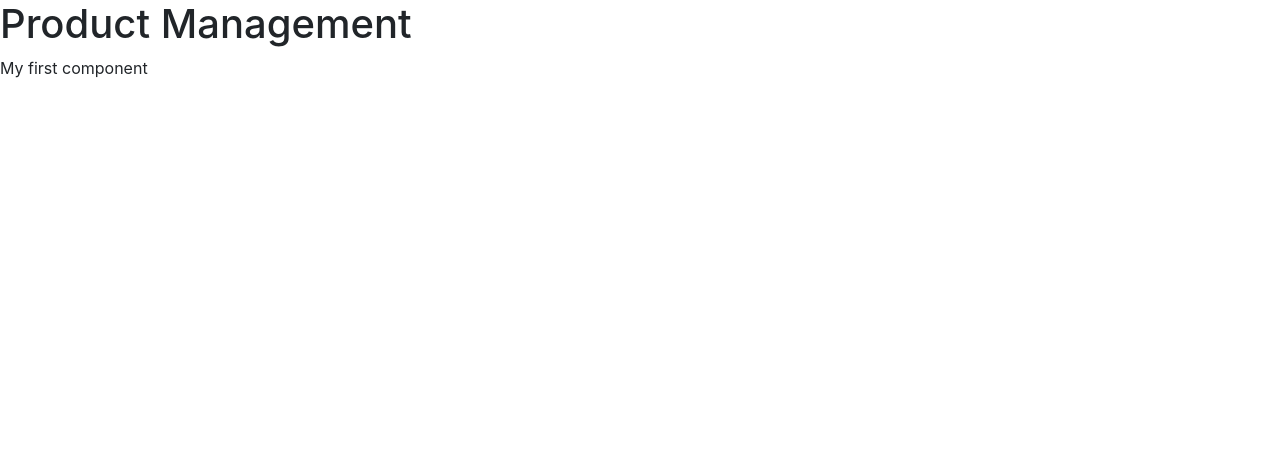
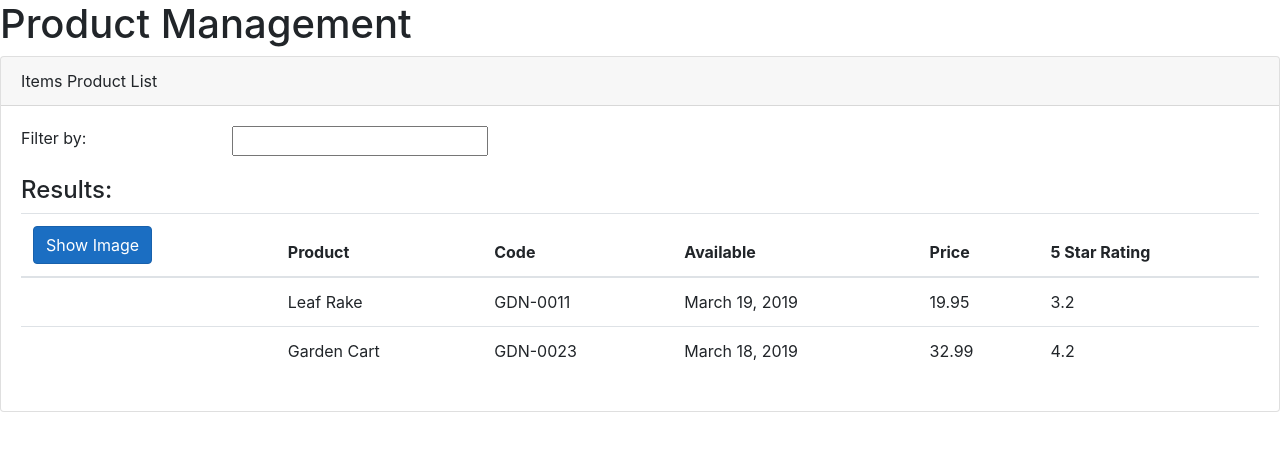
Before and after one commit to ampleecant/AngularGettingStarted, an Angular app in the folder AngularGettingStarted/ClientApp/: page / in a window 1280 px wide. Shown: the top 450 px of the page. Built offline with nearby package versions, Linux system fonts and the light colour scheme.

Commit message:
Directives, more components and ngfor/if

```diff
--- a/AngularGettingStarted/ClientApp/package.json
+++ b/AngularGettingStarted/ClientApp/package.json
@@ -23,8 +23,9 @@
     "@angular/router": "8.2.12",
     "@nguniversal/module-map-ngfactory-loader": "8.1.1",
     "aspnet-prerendering": "^3.0.1",
-    "bootstrap": "^4.3.1",
+    "bootstrap": "^4.5.0",
     "core-js": "^3.3.3",
+    "font-awesome": "^4.7.0",
     "jquery": "3.4.1",
     "oidc-client": "^1.9.1",
     "popper.js": "^1.16.0",
--- a/AngularGettingStarted/ClientApp/src/app/app.component.ts
+++ b/AngularGettingStarted/ClientApp/src/app/app.component.ts
@@ -5,11 +5,14 @@ import { Component } from '@angular/core';
   template: `
             <div>
               <h1> {{ pageTitle }} </h1>
-             <div>My first component</div>
+              <pm-products></pm-products>
             </div>
            `
 })
 
+  //page title property, one way binding { { } } - template expression
+  //we do state management through the class
+
 export class AppComponent {
   pageTitle = 'Product Management';
 }
--- /dev/null
+++ b/AngularGettingStarted/ClientApp/src/app/products/product-list.component.html
@@ -0,0 +1,64 @@
+<div class='card'>
+  <div class='card-header'>
+    {{pageTitle}}
+  </div>
+
+  <div class='card-body'>
+    <div class='row row-space'>
+      <div class='col-md-2'>
+        Filter by:
+      </div>
+      <div class='col-md-4'>
+        <input type='text' />
+      </div>
+    </div>
+
+    <div class='row'>
+      <div class='col-md-6'>
+        <h4>Results: </h4>
+      </div>
+    </div>
+
+    <div class='table-responsive'>
+      <table class='table'
+             *ngIf='products && products.length'>
+        <thead>
+          <tr>
+            <th>
+              <button class='btn btn-primary'>
+                Show Image
+              </button>
+            </th>
+            <th>
+              Product
+            </th>
+            <th>
+              Code
+            </th>
+            <th>
+              Available
+            </th>
+            <th>
+              Price
+            </th>
+            <th>
+              5 Star Rating
+            </th>
+          </tr>
+        </thead>
+        <tbody>
+          <!--of for each, in for index-->
+          <tr *ngFor="let product of products">
+            <td></td>
+            <td>{{ product.productName }}</td>
+            <td>{{ product.productCode }}</td>
+            <td>{{ product.releaseDate }}</td>
+            <td>{{ product.price }}</td>
+            <td>{{ product.starRating }}</td>
+          </tr>
+        </tbody>
+      </table>
+    </div>
+
+  </div>
+</div>
--- /dev/null
+++ b/AngularGettingStarted/ClientApp/src/app/products/product-list.component.ts
@@ -0,0 +1,33 @@
+import { Component } from '@angular/core';
+
+@Component({
+  selector: 'pm-products',
+  templateUrl: './product-list.component.html'
+})
+
+//any is dynamic
+export class ProductListComponent {
+  pageTitle: string = 'Items Product List';
+  products: any[] = [
+    {
+      "productId": 1,
+      "productName": "Leaf Rake",
+      "productCode": "GDN-0011",
+      "releaseDate": "March 19, 2019",
+      "description": "Leaf rake with 48-inch wooden handle.",
+      "price": 19.95,
+      "starRating": 3.2,
+      "imageUrl": "assets/images/leaf_rake.png"
+    },
+    {
+      "productId": 2,
+      "productName": "Garden Cart",
+      "productCode": "GDN-0023",
+      "releaseDate": "March 18, 2019",
+      "description": "15 gallon capacity rolling garden cart",
+      "price": 32.99,
+      "starRating": 4.2,
+      "imageUrl": "assets/images/garden_cart.png"
+    }
+  ];
+}
--- a/AngularGettingStarted/ClientApp/src/styles.css
+++ b/AngularGettingStarted/ClientApp/src/styles.css
@@ -1,6 +1,6 @@
-/* You can add global styles to this file, and also import other style files */
+@import "~bootstrap/dist/css/bootstrap.min.css";
+@import "~font-awesome/css/font-awesome.min.css";
 
-/* Provide sufficient contrast against white background */
 a {
   color: #0366d6;
 }
@@ -14,3 +14,7 @@ code {
   background-color: #1b6ec2;
   border-color: #1861ac;
 }
+
+.row-space {
+  margin-bottom: 20px;
+}
```
Also changed, not shown: AngularGettingStarted/ClientApp/src/app/app.module.ts (+6 -3 lines), 2 other files (tests, documents, lock files or other folders).
